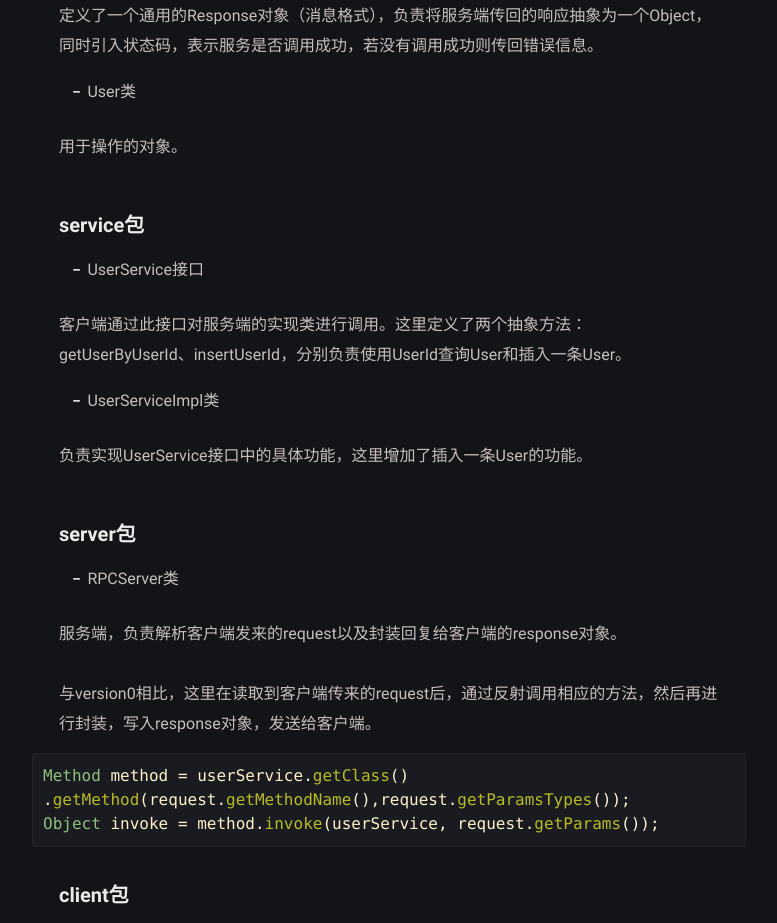
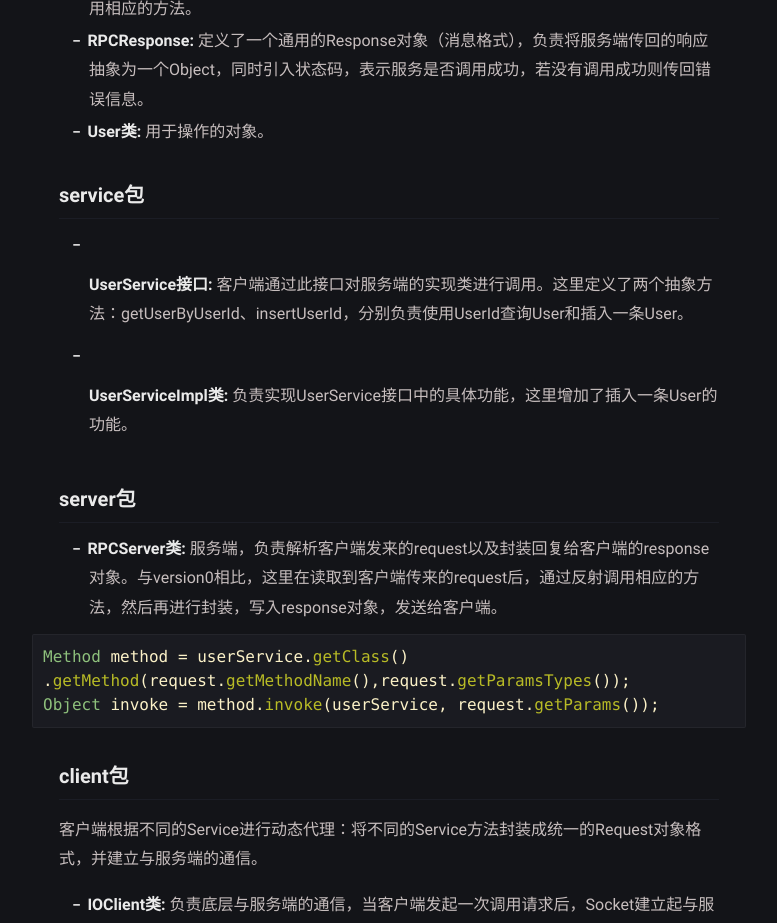
Before and after one commit to SherlnoW/SherlnoW.github.io, a Jekyll site: the page built from _posts/Monster-RPC/2022-10-29-myrpc-version1.md, in a window 1280 px wide and 1400 px high, scrolled down 2105 px. Shown: the top 923 px of the window, without its empty margins (251-1028 px from the left). Built offline with Jekyll 4.4.1, drawn with Linux system fonts in a browser that asks for light colours; some of the changed text lies outside the part shown.

Commit message:
rpc-version0

````diff
--- a/_posts/Monster-RPC/2022-10-29-myrpc-version1.md
+++ b/_posts/Monster-RPC/2022-10-29-myrpc-version1.md
@@ -1,6 +1,6 @@
 ---
 layout: post
-title: MyRPC-Version1
+title: MyRPC-Version1-支持多种远程方法调用和返回值类型
 date: 2022-10-29
 description: version1
 tag:
@@ -39,49 +37,33 @@
 
 Java动态代理机制中实现动态代理的核心为 InvocationHandler（接口）和 Proxy（类）：
 
-* InvocationHandler接口
+### InvocationHandler接口
 
 每一个动态代理类的调用处理程序都必须实现 InvocationHandler接口，并且每个代理类的实例都关联到了实现该接口的动态代理类调用处理程序中，当通过动态代理对象调用一个方法时，这个方法的调用就会被转发，去调用实现 InvocationHandler接口类 的 invoke()方法。
 
-* Proxy类
+### Proxy类
 
 用于动态生成代理类：Proxy.newProxyInstance(loader, interfaces, h) —— 传入类加载器、一组接口及调用处理器生成动态代理类实例（会调用该实例中的invoke()方法执行）。
 
-### 具体实现
+# 具体实现
 
-#### common包
+### common包
 
 网络在传输过程中不再使用User对象，而是使用request和response格式的数据进行传输，客户端和服务端只对这些格式的数据进行封装和解析。
 
-* RPCRequest类
+* **RPCRequest类:** 定义了一个通用的Request对象（消息格式） ，负责将客户端发送的请求扩展为所调用的Service的接口名、方法名、参数值以及参数类型，以便服务端通过反射调用相应的方法。
+* **RPCResponse:** 定义了一个通用的Response对象（消息格式），负责将服务端传回的响应抽象为一个Object，同时引入状态码，表示服务是否调用成功，若没有调用成功则传回错误信息。
+* **User类:** 用于操作的对象。
 
-定义了一个通用的Request对象（消息格式） ，负责将客户端发送的请求扩展为所调用的Service的接口名、方法名、参数值以及参数类型，以便服务端通过反射调用相应的方法。
+### service包
 
-* RPCResponse
+* **UserService接口:** 客户端通过此接口对服务端的实现类进行调用。这里定义了两个抽象方法：getUserByUserId、insertUserId，分别负责使用UserId查询User和插入一条User。
 
-定义了一个通用的Response对象（消息格式），负责将服务端传回的响应抽象为一个Object，同时引入状态码，表示服务是否调用成功，若没有调用成功则传回错误信息。
+* **UserServiceImpl类:** 负责实现UserService接口中的具体功能，这里增加了插入一条User的功能。
 
-* User类
+### server包
 
-用于操作的对象。
-
-#### service包
-
-* UserService接口
-
-客户端通过此接口对服务端的实现类进行调用。这里定义了两个抽象方法：getUserByUserId、insertUserId，分别负责使用UserId查询User和插入一条User。
-
-* UserServiceImpl类
-
-负责实现UserService接口中的具体功能，这里增加了插入一条User的功能。
-
-#### server包
-
-* RPCServer类
-
-服务端，负责解析客户端发来的request以及封装回复给客户端的response对象。
-
-与version0相比，这里在读取到客户端传来的request后，通过反射调用相应的方法，然后再进行封装，写入response对象，发送给客户端。
+* **RPCServer类:** 服务端，负责解析客户端发来的request以及封装回复给客户端的response对象。与version0相比，这里在读取到客户端传来的request后，通过反射调用相应的方法，然后再进行封装，写入response对象，发送给客户端。
 
 ```java
 Method method = userService.getClass()
@@ -89,47 +71,34 @@
 Object invoke = method.invoke(userService, request.getParams());
 ```
 
-#### client包
+### client包
 
 客户端根据不同的Service进行动态代理：将不同的Service方法封装成统一的Request对象格式，并建立与服务端的通信。
 
-* IOClient类
+* **IOClient类:** 负责底层与服务端的通信，当客户端发起一次调用请求后，Socket建立起与服务端的连接，然后发送由上层封装好的request请求，再得到服务端发送回来的response响应。
+* **ClientProxy类:** 动态代理封装request对象。不同的service需要进行不同的封装，而客户端只知道Service接口，这就需要一层动态代理根据反射封装不同的Service。
+* **RPCClient类:** 客户端，负责调用不同的方法，这里增加了插入一个User的服务调用。
 
-负责底层与服务端的通信，当客户端发起一次调用请求后，Socket建立起与服务端的连接，然后发送由上层封装好的request请求，再得到服务端发送回来的response响应。
-
-* ClientProxy类
-
-动态代理封装request对象。
-
-不同的service需要进行不同的封装，而客户端只知道Service接口，这就需要一层动态代理根据反射封装不同的Service。
-
-* RPCClient类
-
-客户端，负责调用不同的方法，这里增加了插入一个User的服务调用。
-
-### 运行结果
+# 运行结果
 
 1. 启动服务端，监听8080端口
-
-<figure>
-<img src="https://s1.ax1x.com/2023/06/26/pCU0zgH.png" alt="服务端启动" >
-<figcaption>Fig 1. 服务端启动.</figcaption>
-</figure>
-
+    <figure>
+    <img src="https://s1.ax1x.com/2023/06/26/pCU0zgH.png" alt="服务端启动" >
+    <figcaption>Fig 1. 服务端启动.</figcaption>
+    </figure>
 
 2. 启动客户端，
+    <figure>
+    <img src="https://s1.ax1x.com/2023/06/26/pCUB9KA.png" alt="服务端提供服务" >
+    <figcaption>Fig 2. 服务端提供服务.</figcaption>
+    </figure>
 
-<figure>
-<img src="https://s1.ax1x.com/2023/06/26/pCUB9KA.png" alt="服务端提供服务" >
-<figcaption>Fig 2. 服务端提供服务.</figcaption>
-</figure>
+    <figure>
+    <img src="https://s1.ax1x.com/2023/06/26/pCUBkUf.png" alt="客户端接受结果" >
+    <figcaption>Fig 3. 客户端接受结果.</figcaption>
+    </figure>
 
-<figure>
-<img src="https://s1.ax1x.com/2023/06/26/pCUBkUf.png" alt="客户端接受结果" >
-<figcaption>Fig 3. 客户端接受结果.</figcaption>
-</figure>
-
-### 不足之处
+# 不足之处
 
 1. 这里只有一个UserService服务，如果有多个服务如何进行注册？
 2. 服务端采用BIO方式监听Socket，性能太低。
````
Also changed, not shown: other parts of _posts/Monster-RPC/2022-10-29-myrpc-version1.md (+7 -9 lines).
